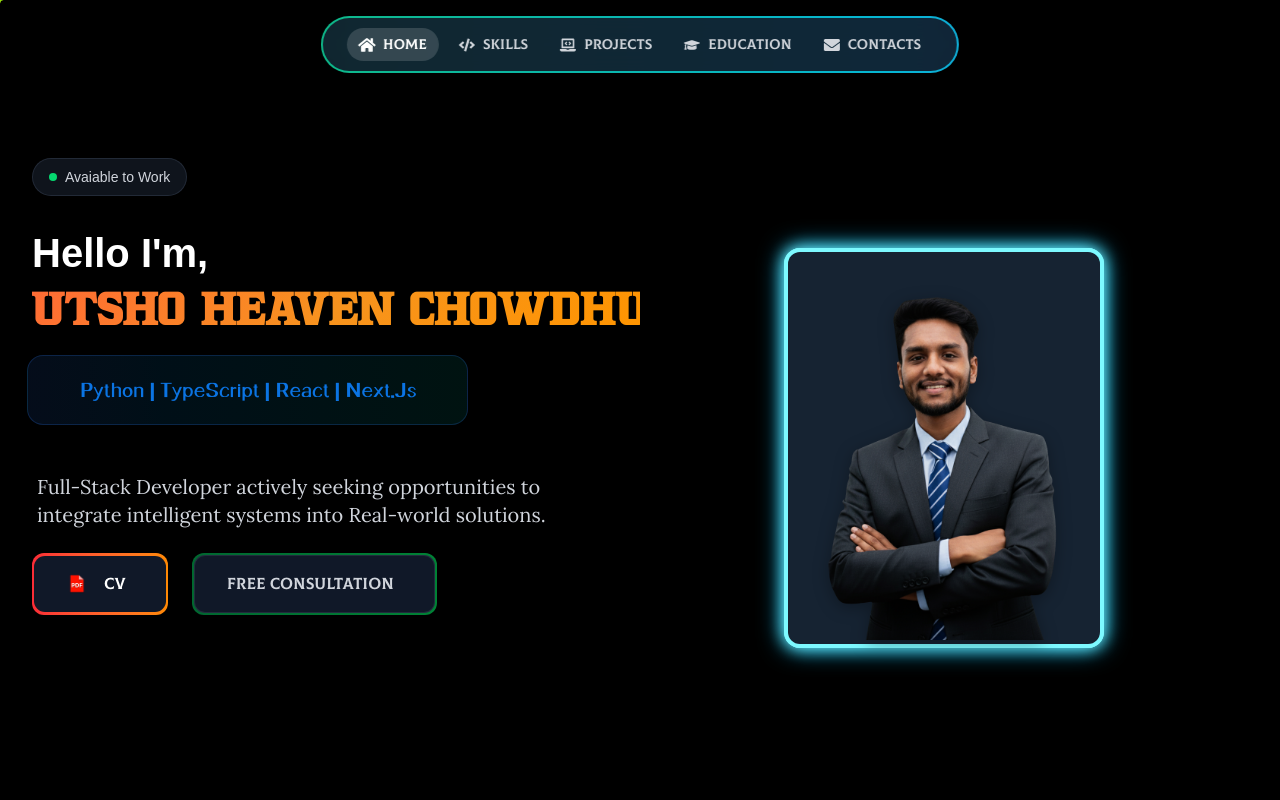
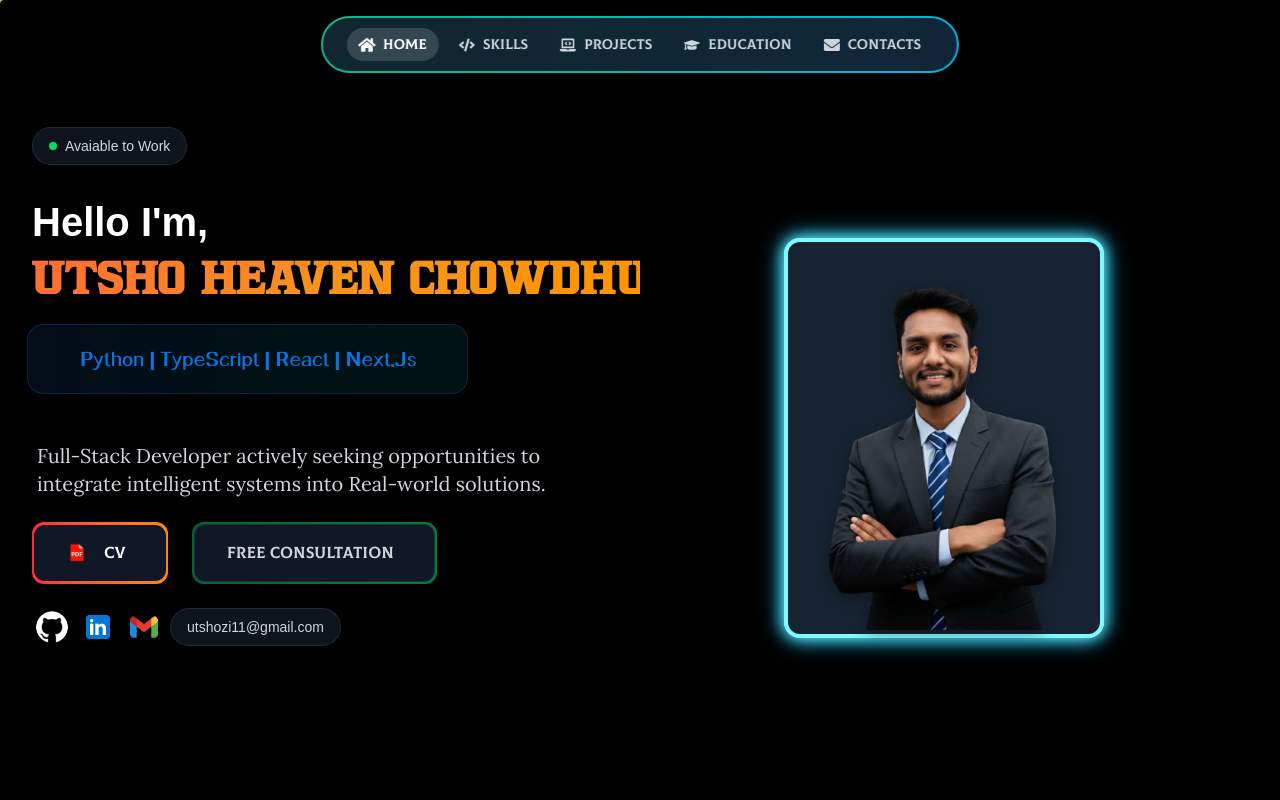
Before and after one commit to uzicodes/utsho-heaven-chowdhury, a Next.js app: page / in a window 1280 px wide. Shown: the top 800 px of the page. Built offline with nearby package versions, Linux system fonts and the light colour scheme.

Commit message:
placed the icons and the email address badge on the homepage

```diff
--- a/src/app/page.tsx
+++ b/src/app/page.tsx
@@ -109,6 +109,21 @@ export default function Home() {
                       </span>
                     </a>
                   </div>
+                  {/* Social Icons Row */}
+                  <div className="flex gap-2.5 mt-6 items-center">
+                    <img src="/socials/github.png" alt="GitHub" width={32} height={32} className="rounded-full ml-1" />
+                    <img src="/socials/linkedin.png" alt="LinkedIn" width={32} height={32} className="rounded-full ml-1" />
+
+                    <img src="/socials/gmail.png" alt="Gmail" width={32} height={32} className="rounded-full ml-1" />
+
+
+                    {/* Gmail address */}
+                    <div className="inline-flex items-center gap-2 px-3 sm:px-4 py-2 rounded-full bg-gray-800/50 backdrop-blur-sm border border-gray-700/50 animate__animated animate__fadeInDown animate__delay-1s ml-3.9">
+                      <span className="text-gray-300 text-xs sm:text-sm font-medium">
+                        utshozi11@gmail.com
+                      </span>
+                    </div>
+                  </div>
                 </div>
               </div>
               {/* Right Side - Glowing Card */}
@@ -121,7 +136,7 @@ export default function Home() {
                     background: '#7df9ff',
                     boxShadow: '0 0 15px #7df9ff, 0 0 25px #00bfff, inset 0 0 0 1px #7df9ff',
                     animation: 'glow-pulse 2s ease-in-out infinite alternate',
-                    top: '-140px',
+                    top: '-150px',
                     left: '50%',
                     transform: 'translateX(-50%)'
                   }}
```
Also changed, not shown: public/socials/linkedin.png.
